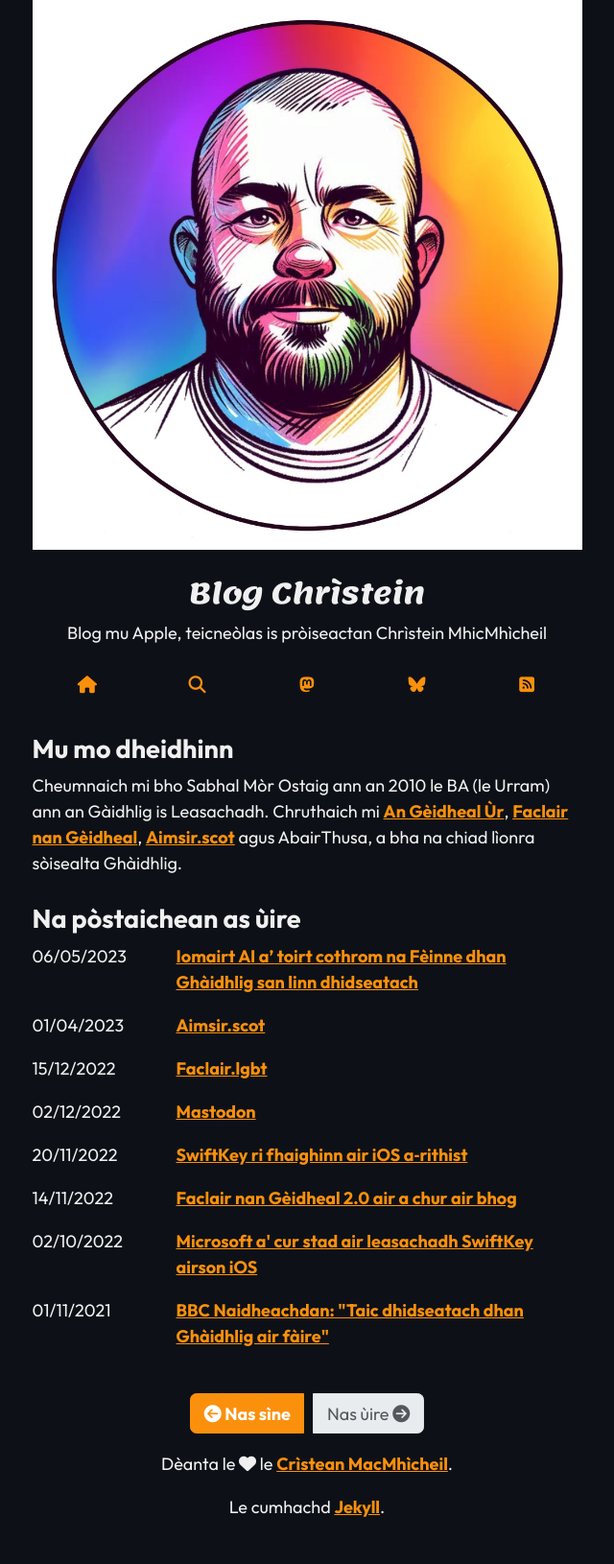
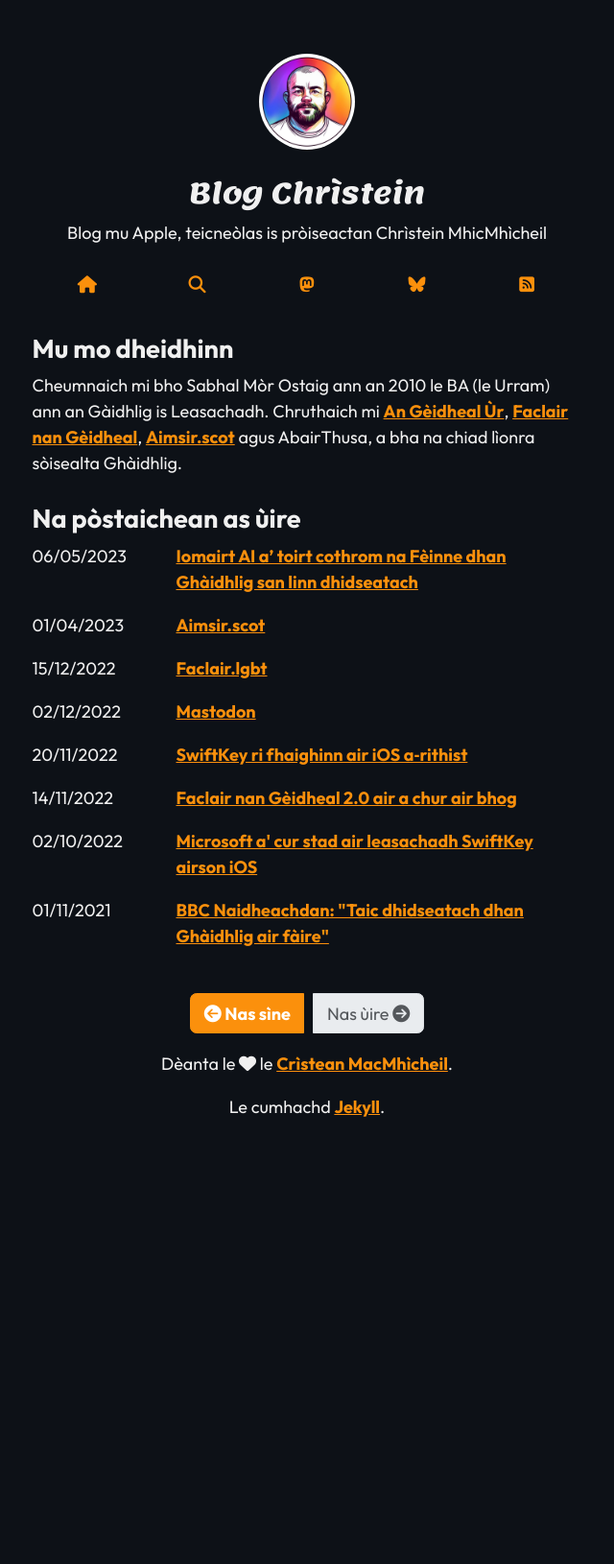
Before and after one commit to angeidheal/angeidheal.github.io, a Jekyll site: the page built from index.html, in a window 1280 px wide. Shown: the whole page at 96% size, without its empty margins (320-960 px from the left). Built offline with Jekyll 4.4.1, drawn with Linux system fonts in a browser that asks for light colours; nearby versions of some CDN libraries; the list of posts is cut into pages by our own code; after the commit the page ends 1213 px from its top, so only the background shows below that.

Commit message:
Update main.scss

```diff
--- a/css/main.scss
+++ b/css/main.scss
@@ -97,6 +97,16 @@ blockquote, code {
   padding-left: 8px;
 }
 
+.site-logo {
+  display: block;
+  margin-left: auto;
+  margin-right: auto;
+  margin-top: 56px;
+  border-radius: 50%;
+  width: 100px;
+  height: 100px;
+}
+
 .site-title {
   font-family: Lemonada;
   color: $text-color;
```
